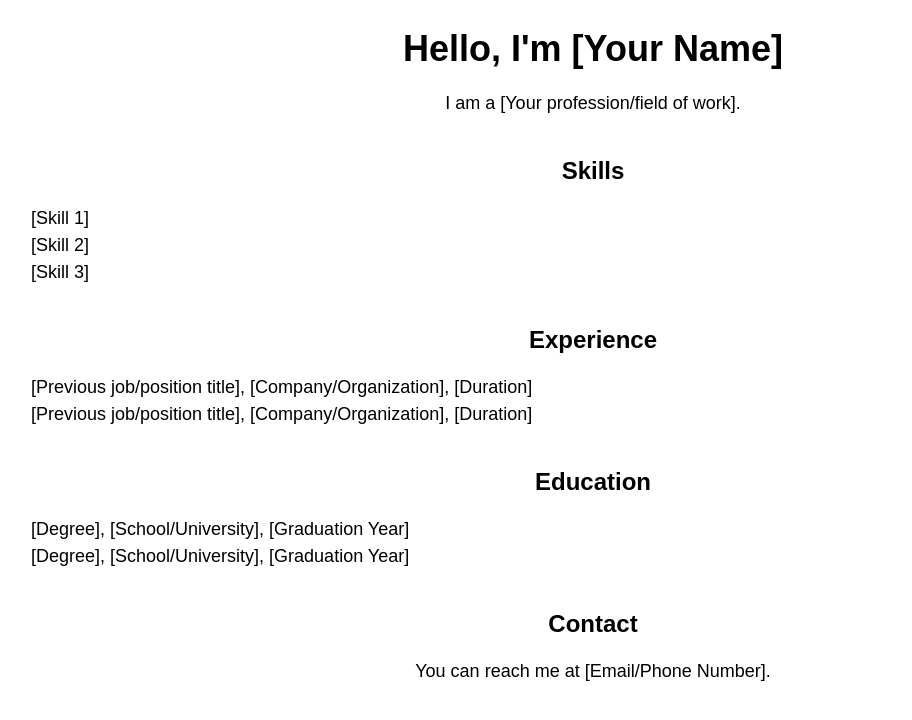
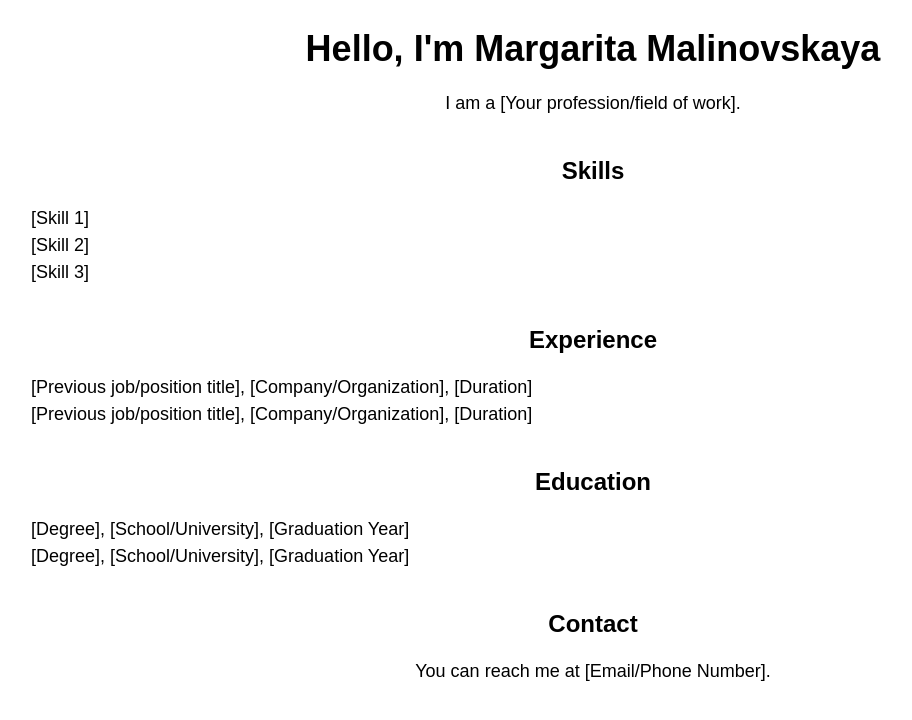
Before and after one commit to Mmalinovskaya06/my-first-web-site, a plain HTML site: page index.html in a window 1280 px wide. Shown: the whole page, without its empty margins (47-959 px from the left). Drawn offline with Linux system fonts and the light colour scheme.

Commit message:
init commit

```diff
--- a/index.html
+++ b/index.html
@@ -6,7 +6,7 @@
 
   </head>
   <body>
-    <h1>Hello, I'm [Your Name]</h1>
+    <h1>Hello, I'm Margarita Malinovskaya</h1>
     <p>I am a [Your profession/field of work].</p>
     <h2>Skills</h2>
     <ul>
```
